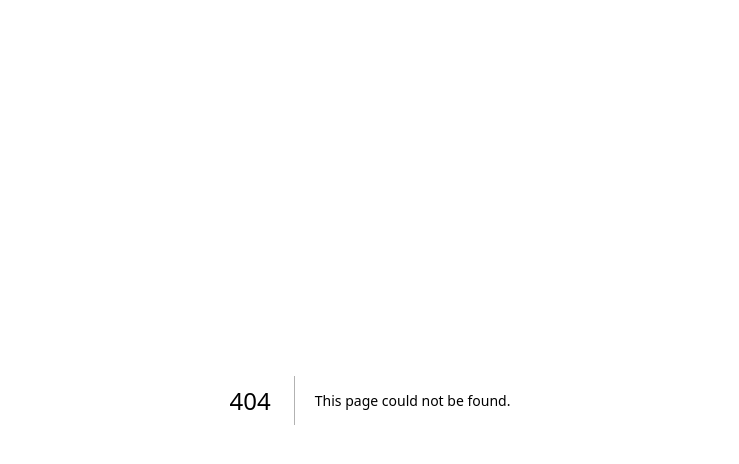
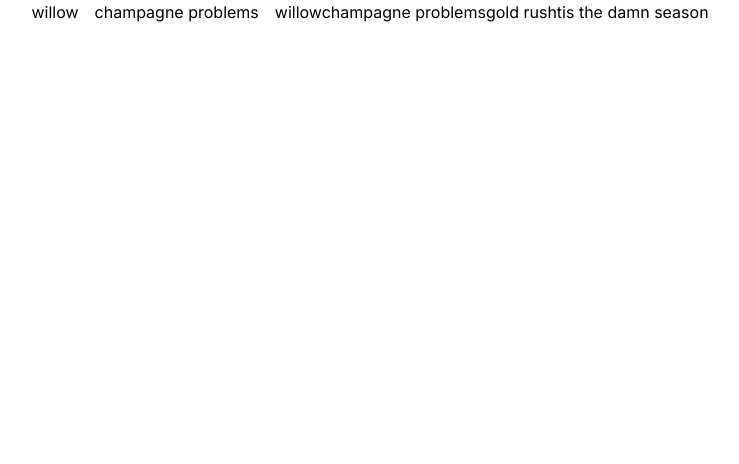
Before and after one commit to felicialyden/song-sorter, a Next.js app: page /sorter in a window 1280 px wide. Before the commit this address had no page. Shown: the top 464 px of the page, without its empty margins (270-1009 px from the left). Built offline with nearby package versions, Linux system fonts and the light colour scheme.

Commit message:
first step of sorting

```diff
--- a/next.config.js
+++ b/next.config.js
@@ -1,4 +1,8 @@
 /** @type {import('next').NextConfig} */
-const nextConfig = {}
+const nextConfig = {
+    webpack: (config) => {
+      return config;
+    },
+  };
 
-module.exports = nextConfig
+  module.exports = nextConfig;
--- a/src/app/globals.css
+++ b/src/app/globals.css
@@ -1,27 +1,3 @@
 @tailwind base;
 @tailwind components;
 @tailwind utilities;
-
-:root {
-  --foreground-rgb: 0, 0, 0;
-  --background-start-rgb: 214, 219, 220;
-  --background-end-rgb: 255, 255, 255;
-}
-
-@media (prefers-color-scheme: dark) {
-  :root {
-    --foreground-rgb: 255, 255, 255;
-    --background-start-rgb: 0, 0, 0;
-    --background-end-rgb: 0, 0, 0;
-  }
-}
-
-body {
-  color: rgb(var(--foreground-rgb));
-  background: linear-gradient(
-      to bottom,
-      transparent,
-      rgb(var(--background-end-rgb))
-    )
-    rgb(var(--background-start-rgb));
-}
--- /dev/null
+++ b/src/app/sorter/page.tsx
@@ -0,0 +1,37 @@
+'use client'
+import { useState } from "react"
+
+const Page = () => {
+    const [currentRanking, setCurrentRanking] = useState([
+        'willow',
+        'champagne problems',
+        'gold rush',
+        'tis the damn season'
+    ])
+    const [currentIndex, setCurrentIndex] = useState(0)
+
+    const handleChoice = (choice: number) => {
+      if(choice === currentIndex) {
+        setCurrentIndex((prev) => prev + 2)
+      } else {
+        const songToMove = currentRanking[choice]
+        const newRanking = [...currentRanking]
+        newRanking.splice(choice, 1)
+        newRanking.splice(choice - 1, 0, songToMove)
+        setCurrentRanking(newRanking)
+        setCurrentIndex((prev) => prev + 2)
+      }
+    }
+
+  return (
+    <div className="flex gap-4 place-content-center">
+        <button onClick={() => handleChoice(currentIndex)}>{currentRanking[currentIndex]}</button>
+        <button onClick={() => handleChoice(currentIndex + 1)}>{currentRanking[currentIndex + 1]}</button>
+      <div>
+        {currentRanking}
+      </div>
+    </div>
+  )
+}
+
+export default Page
```
